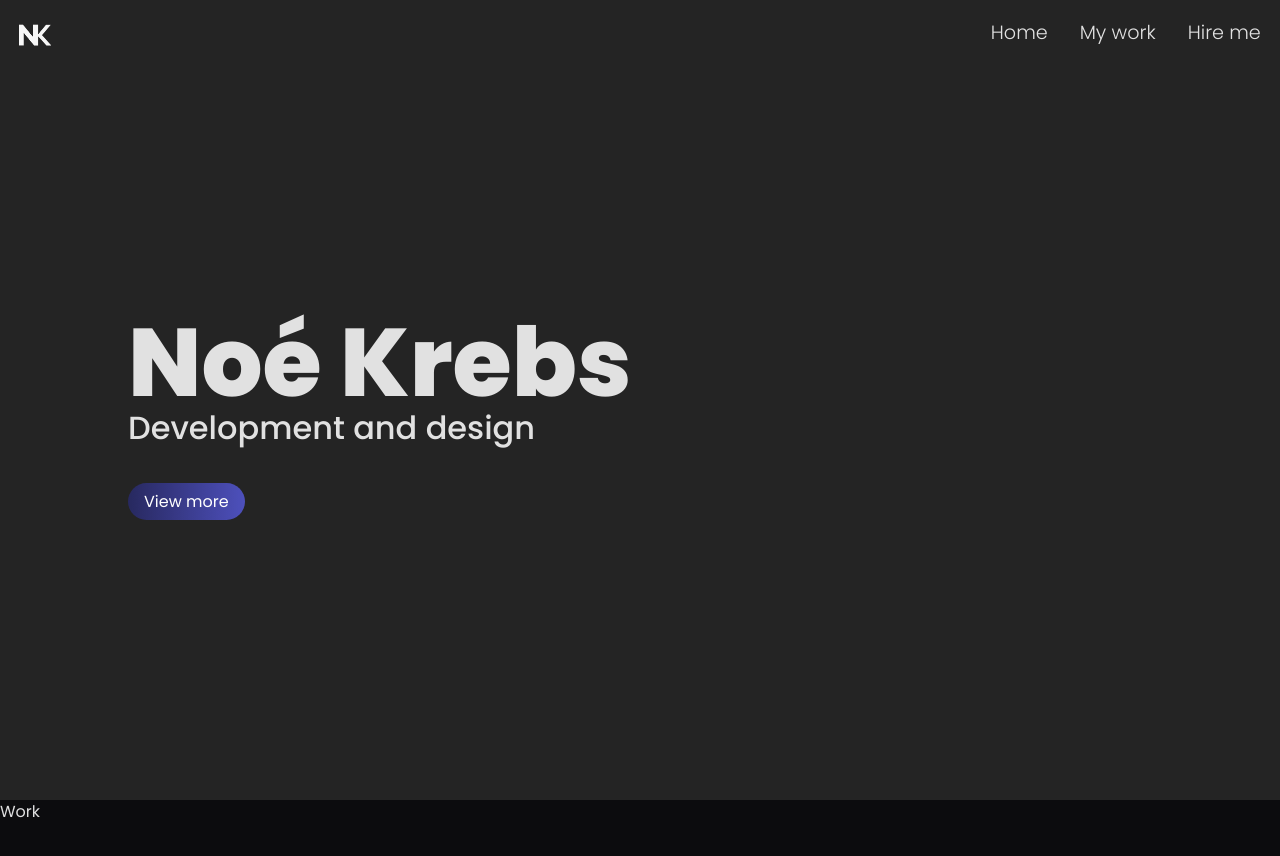
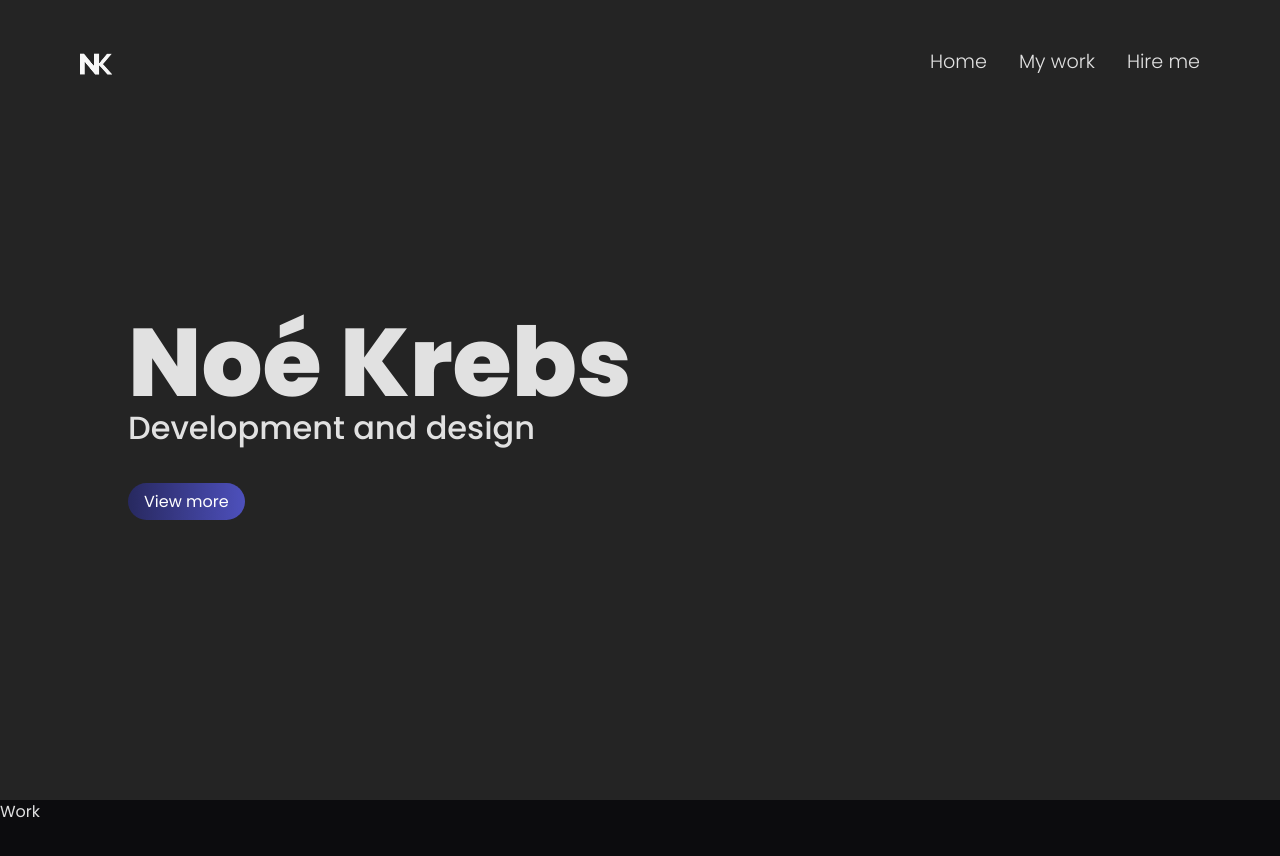
Before and after one commit to Sumis34/Home-Page, a React (Create React App) app: page / in a window 1280 px wide. Shown: the top 856 px of the page. Built offline with nearby package versions, Linux system fonts and the light colour scheme.

Commit message:
new padding

```diff
--- a/src/components/Navbar/Navbar.js
+++ b/src/components/Navbar/Navbar.js
@@ -2,6 +2,7 @@ import React, { useState, useEffect } from 'react'
 import { NavHashLink as Link}  from "react-router-hash-link";
 import './navbar.scss';
 import logo from '../../assets/images/nk-logo_bright.png';
+//import cross from '../../assets/icons/cross.svg';
 
 export function NavLinks() {
     return (
--- a/src/components/Navbar/navbar.scss
+++ b/src/components/Navbar/navbar.scss
@@ -35,16 +35,17 @@ nav {
 .nav-mobile {
     z-index: 100;
     background-color: transparent;
-    padding: 1.2em;
+    padding: 3em 5em;
     position: fixed;
     width: 100%;
     display: flex;
     justify-content: space-between;
-    transition: 1s;
+    transition: 0.3s ease-in-out;
 }
 
-.scrolled{
+.scrolled {
     background-color: $bg-medium-grey;
+    padding: 1.2em;
 }
 
 .logo {
@@ -60,8 +61,11 @@ nav {
     visibility: hidden;
 }
 
-.active-nav-link{
+.active-nav-link {
     color: $primary;
+    &:hover {
+        color: $secondary;
+    }
 }
 
 @media only screen and (max-width: 600px) {
@@ -77,6 +81,7 @@ nav {
     }
     .nav-mobile {
         display: block;
+        padding: 1.2em;
     }
 
     nav ul {
```
Also changed, not shown: src/assets/icons/cross.svg (added).
